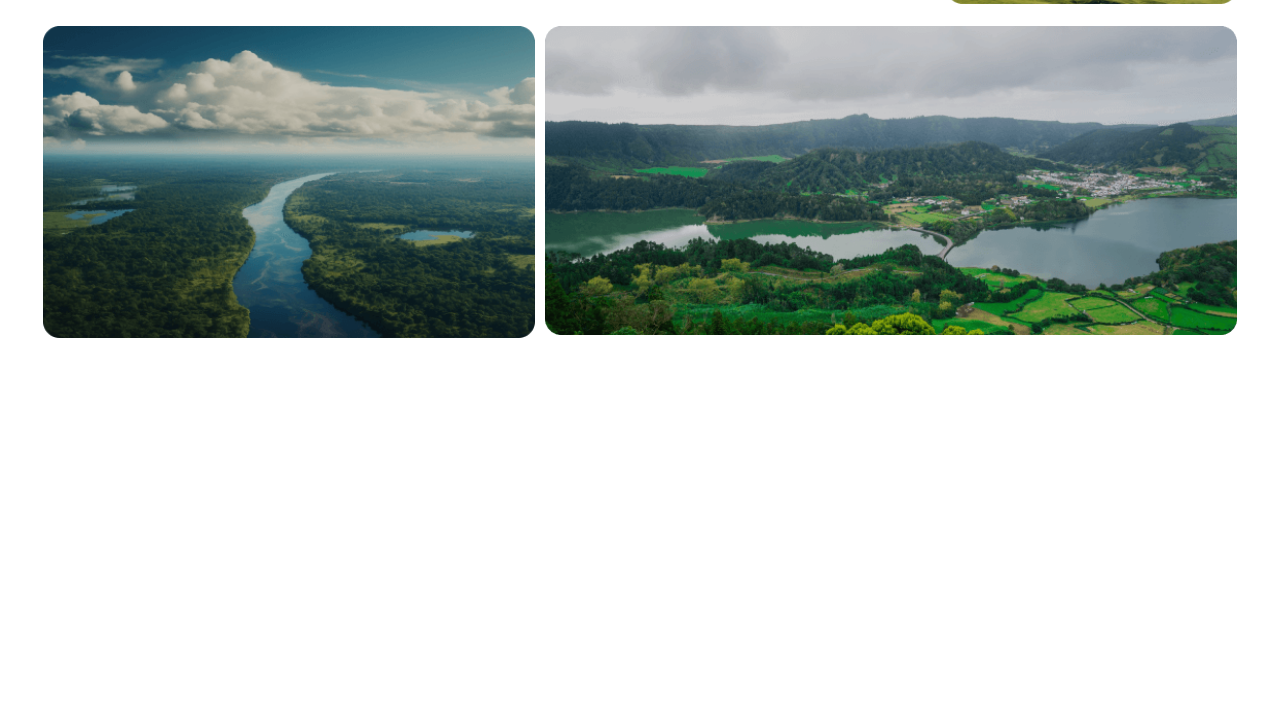
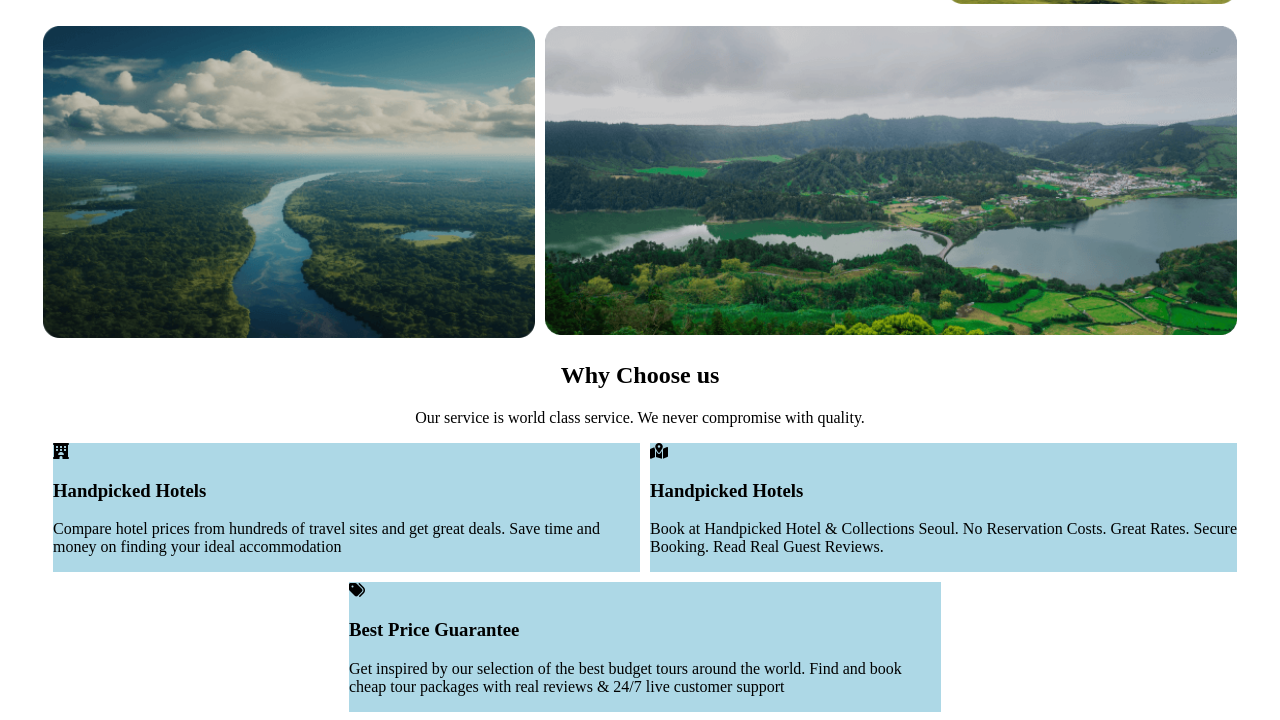
Before and after one commit to syedshohag477/Anyseason-Travels, a plain HTML site: page index.html in a window 1280 px wide. Shown: the part 2013-2733 px from the top of the page. Before the commit the page ends 2363 px from the top, so only its background shows below. Drawn offline with Linux system fonts and the light colour scheme.

Commit message:
banner and 3rd and 4th section 5 th commit

```diff
--- a/index.html
+++ b/index.html
@@ -84,6 +84,36 @@
             </section>
         </div>
         <!-- Choose Your Destination ends here  -->
+        <!-- Why Choose us  starts here  -->
+        <section class="Why-Choose-us">
+            <div class="Why-Choose-us-text">
+                <h1>Why Choose us</h1>
+                <p>Our service is world class service. We never compromise with quality.</p>
+            </div>
+        </section>
+
+        <div class="Why">
+            <div class="hotel-icon">
+                <i class="fa-solid fa-hotel"></i>
+                <h3>Handpicked Hotels</h3>
+                <p>Compare hotel prices from hundreds of travel sites and get great deals. Save time and money on finding your ideal accommodation</p>
+            </div>
+            <div class="map-icon">
+                <i class="fa-solid fa-map-location-dot"></i>
+                <h3>Handpicked Hotels</h3>
+                <p>Book at Handpicked Hotel & Collections Seoul. No Reservation Costs. Great Rates. Secure Booking. Read Real Guest Reviews. </p>
+            </div>
+
+        </div>
+        <div class="new-why">
+            <div class="price-tag-icon">
+                <i class="fa-solid fa-tags"></i>
+                <h3>Best Price Guarantee</h3>
+                <p>Get inspired by our selection of the best budget tours around the world. Find and book cheap tour packages with real reviews & 24/7 live customer support</p>
+            </div>
+        </div>
+
+        <!-- Why Choose us ends here  -->
 
     </main>
     <footer>
--- a/style.css
+++ b/style.css
@@ -158,14 +158,79 @@ body{
     grid-row: 3/3 ;
 }
 /* Choose-Your-Destination ends here  */
+/* Why-Choose-us starts here  */
+.Why-Choose-us{
+    max-width: 1200px;
+    padding: 0 35px;
+
+}
+.Why-Choose-us-text>h1{
+    justify-content: center;
+    display: flex;
+}
+.Why-Choose-us-text>p{
+    justify-content: center;
+    display: flex;
+}
+/* Why-Choose-us ends here  */
+.Why{
+    margin: 0 35px;
+    display: flex;
+    padding-left: 10px;
+    gap: 10px;
+    max-width: 1200px;
+    border-radius: 5%;
+}
+.hotel-icon{
+    width: 50%;
+    display: flex;
+    justify-content: space-between;
+    align-items: center;
+    background-color: lightblue;
+    display: inline;
+
+}
+.map-icon{
+    width: 50%;
+    display: flex;
+    justify-content: space-between;
+    align-items: center;
+    background-color: lightblue;
+    display: inline;
+
+}
+
+.new-why{
+    margin: 0 35px;
+    margin-top: 10px;
+    align-items: center;
+    display: flex;
+    justify-content: center;
+    padding-left: 10px;
+    gap: 10px;
+    max-width: 1200px;
+    border-radius: 5%;
+}
+.price-tag-icon{
+    width: 50%;
+    display: flex;
+    justify-content: space-between;
+    align-items: center;
+    background-color: lightblue;
+    display: inline;
+
+}
 /* responsive for mobile starts here */
 @media screen and (max-width: 600);{
    .navbar{
         flex-direction: column;
-        margin-left: 50px;
+
     }
     .menubar{
         flex-direction: column;
     }
+
 }
+
+
 /* responsive for mobile ends here */
```
